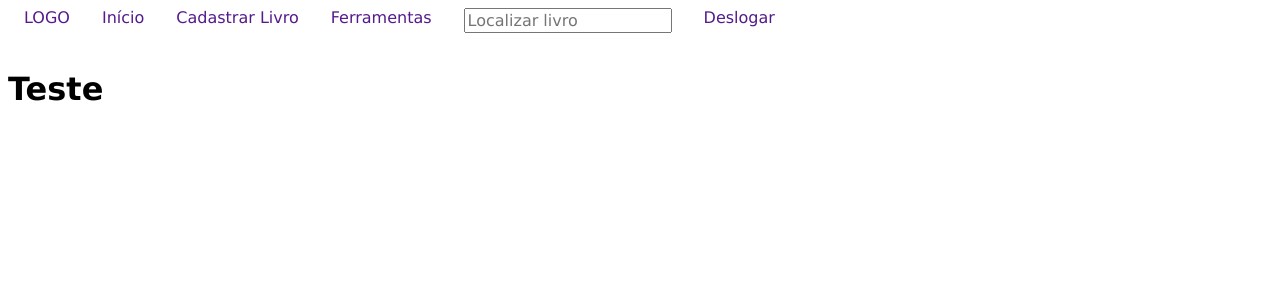
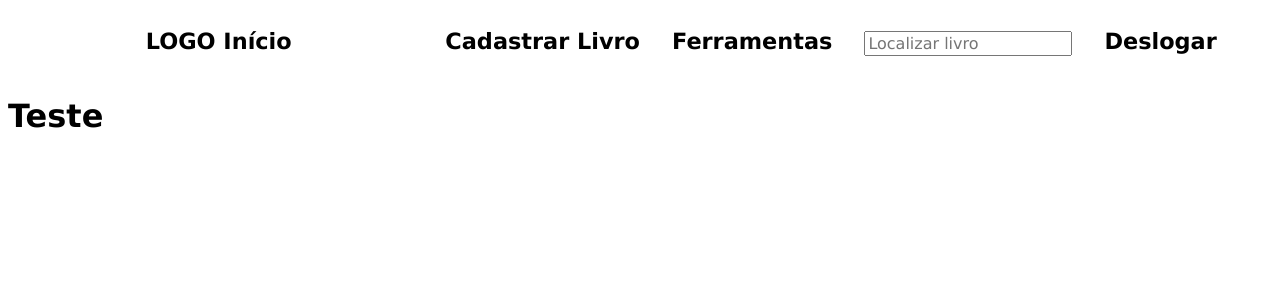
Before and after one commit to Garcia-Eric/Gerenciamento-de-Biblioteca, a Django app: template gerenciamento_bibliotecas/usuario/templates/usuario/login.html in a window 1280 px wide. Shown: the top 300 px of the page. Run offline with Django 4.2, Linux system fonts and the light colour scheme; the template is opened without the code that fills it, so the values that code supplies are empty.

Commit message:
Atualizado navbar. Ainda faltam icones

```diff
--- a/gerenciamento_bibliotecas/static/styles/grid_template.css
+++ b/gerenciamento_bibliotecas/static/styles/grid_template.css
@@ -8,22 +8,32 @@ body {
 
 nav {
     grid-area: nav;
+    margin: 20px 0;
 }
 
-nav>ul {
+nav ul {
     list-style-type: none;
     margin: 0;
     padding: 0;
     overflow: hidden;
 }
 
-nav>ul li {
+nav ul li {
     float: left;
 }
 
-nav>ul li a {
-    padding: 16px;
+nav a {
+    padding: 0 16px;
+    text-align: center;
     text-decoration: none;
+    font-size: var(--letra-media);
+    font-weight: bold;
+    color: black;
+}
+
+grid-nav {
+    display: grid;
+    grid-template-columns: 1fr 2fr;
 }
 
 main {
--- a/gerenciamento_bibliotecas/static/styles/main.css
+++ b/gerenciamento_bibliotecas/static/styles/main.css
@@ -5,8 +5,13 @@
 
 :root {
     --letra-grande: 2em;
+    --letra-media: 1.4em;
 }
 
 h1 {
     font-size: var(--letra-grande);
 }
+
+.margin-direita-extra-grande {
+    margin-right: 100px;
+}
--- a/gerenciamento_bibliotecas/templates/nav.html
+++ b/gerenciamento_bibliotecas/templates/nav.html
@@ -1,9 +1,29 @@
 <nav>
+    <grid-nav>
+        <a href="">
+            LOGO
+            Início
+        </a>
+        <ul>
+            <li><a href="">
+                Cadastrar Livro
+            </a></li>
+            <li><a href="">
+                Ferramentas
+            </a></li>
+            <li><a href="">
+                <input type="text" placeholder="Localizar livro">
+            </a></li>
+            <li><a href="">
+                Deslogar
+            </a></li>
+        </ul>
+    </grid-nav>
+</nav>
+<!-- <nav>
     <ul>
-        <li><a href="">
+        <li class="margin-direita-extra-grande"><a href="">
             LOGO
-        </a></li>
-        <li><a href="">
             Início
         </a></li>
         <li><a href="">
@@ -19,4 +39,4 @@
             Deslogar
         </a></li>
     </ul>
-</nav>
+</nav> -->
```
